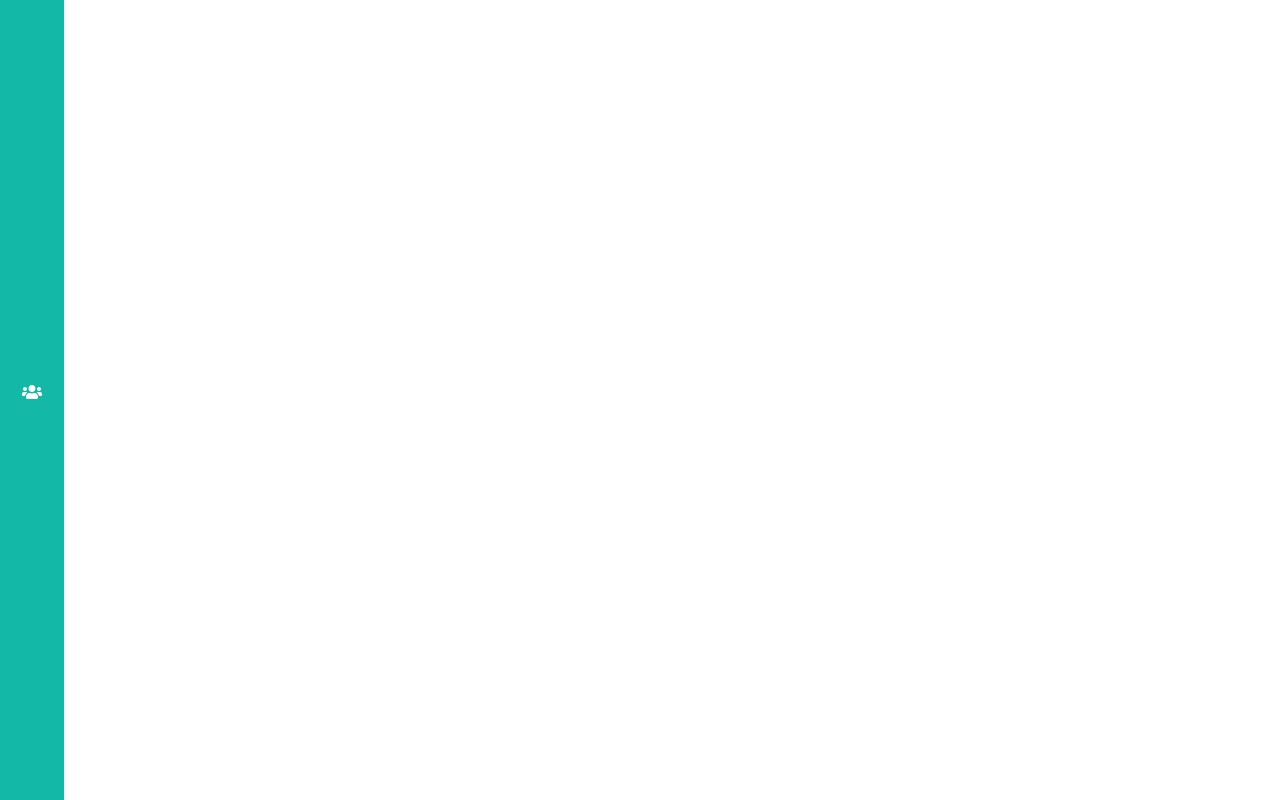
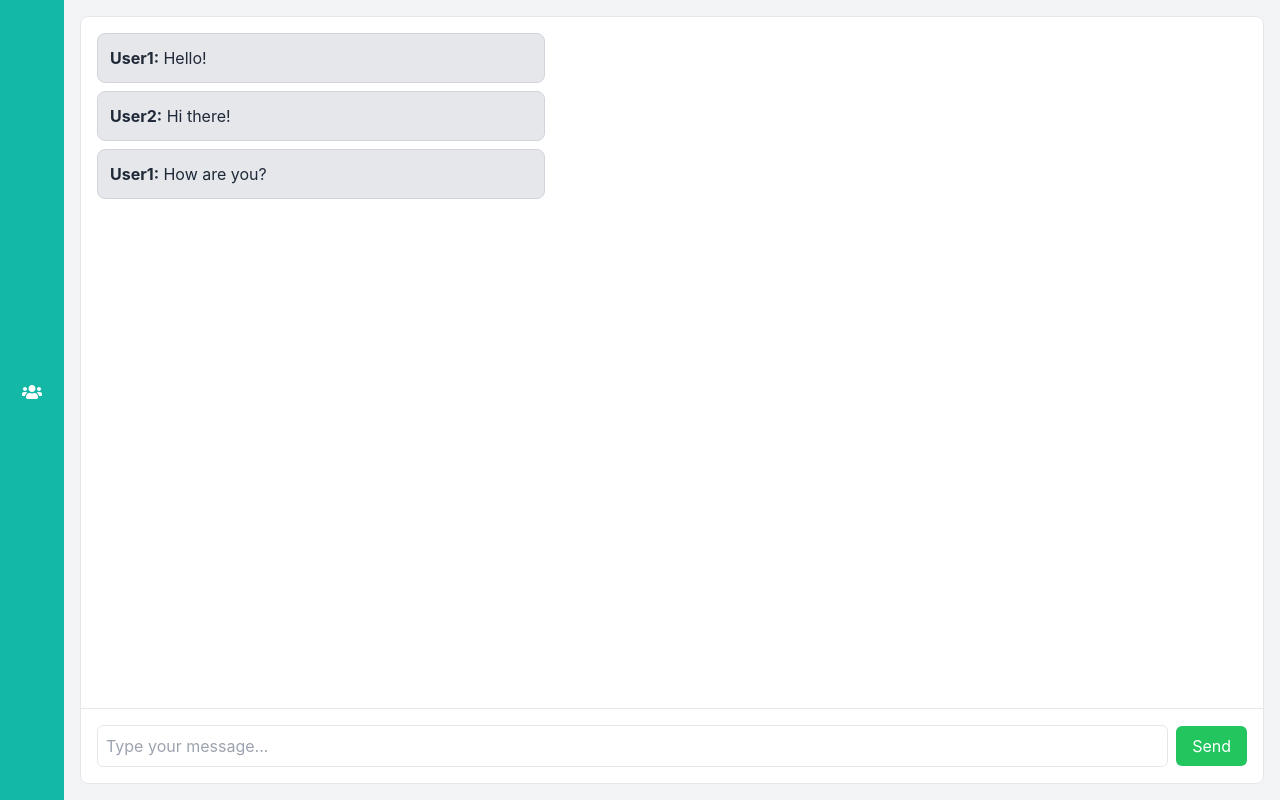
Before and after one commit to Sakthe-Balan/ChatApp, a React (Create React App) app in the folder UI/wordlecup/: page /chat in a window 1280 px wide. Built offline with nearby package versions, Linux system fonts and the light colour scheme.

Commit message:
made a chat interface with static messages

```diff
--- a/UI/wordlecup/src/Pages/Chat.tsx
+++ b/UI/wordlecup/src/Pages/Chat.tsx
@@ -1,14 +1,34 @@
 
 import React from 'react';
 import Sidebar from '../Components/Sidebar.tsx';
-
+import ChatMessage from '../Components/Chatmessage.tsx';
 
 const Chat: React.FC = () => {
   return (
     <div className="flex h-screen">
       <Sidebar />
 
+      <div className="flex-grow p-4 overflow-y-auto bg-gray-100">
+        <div className="flex flex-col h-full border rounded-lg overflow-hidden bg-white">
+          <div className="flex-grow p-4 overflow-y-auto">
+            <ChatMessage user="User1" message="Hello!" />
+            <ChatMessage user="User2" message="Hi there!" />
+            <ChatMessage user="User1" message="How are you?" />
 
+          </div>
+
+          <div className="p-4 border-t flex items-center">
+            <input
+              className="border rounded-md p-2 w-full focus:outline-none"
+              type="text"
+              placeholder="Type your message..."
+            />
+            <button className="bg-green-500 text-white py-2 px-4 rounded-md ml-2">
+              Send
+            </button>
+          </div>
+        </div>
+      </div>
     </div>
   );
 };
```
